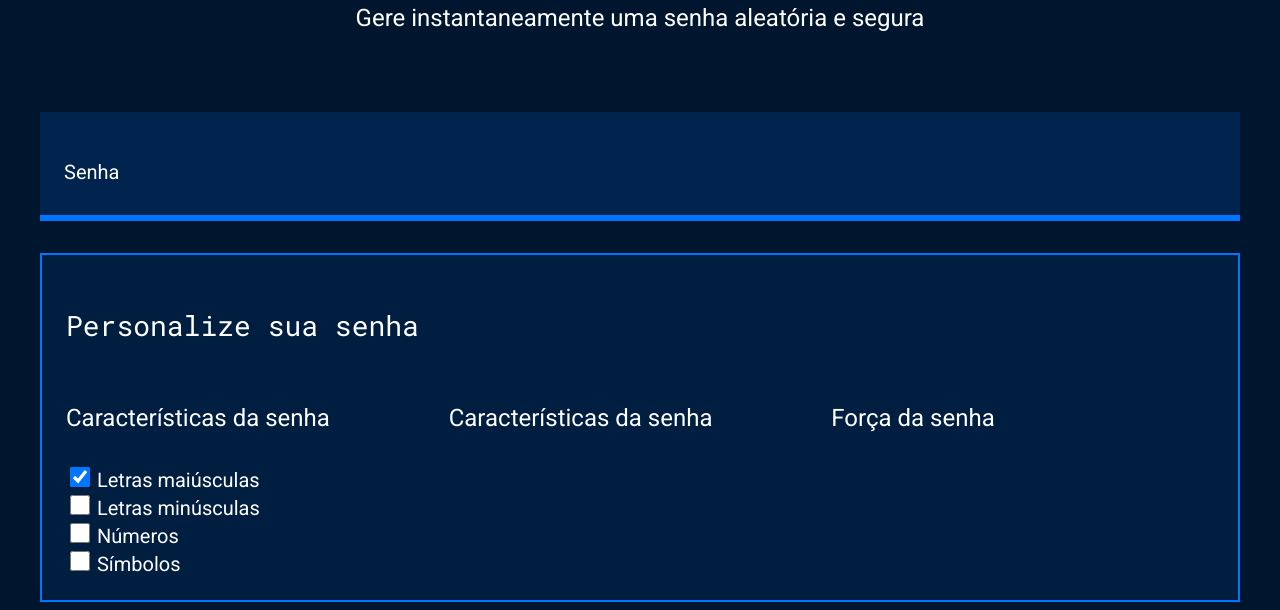
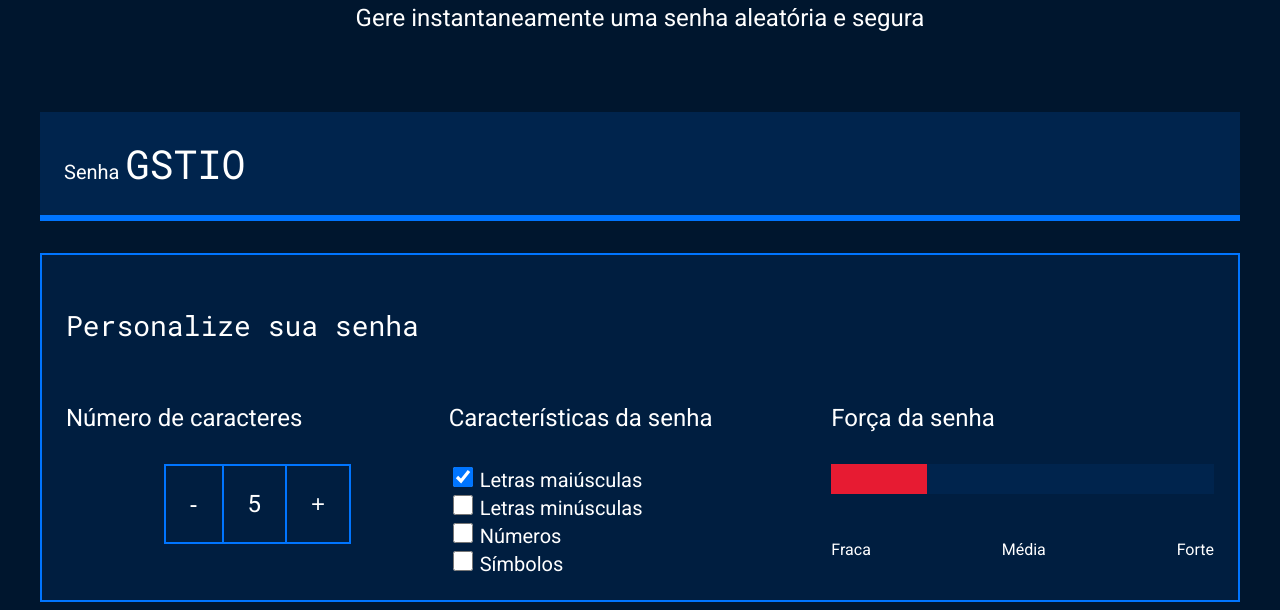
Before and after one commit to jhoaokei15/seguran-a-digital, a plain HTML site: page index.html in a window 1280 px wide. Shown: the part 214-824 px from the top of the page. Drawn offline with Linux system fonts and the light colour scheme.

Commit message:
Add files via upload

```diff
--- a/index.html
+++ b/index.html
@@ -17,11 +17,19 @@
         </div>
         <div class="conteudo-senha">
             <label for="senha">Senha</label>
-            <input name="senha" type="text" id="campo-senha">
+            <input name="senha" type="text" id="campo-senha" readonly>
         </div>
         <div class="parametro">
             <h3 class="parametro-titulo">Personalize sua senha</h3>
             <div class="parametro-coluna__senha">
+                <div class="parametro-senha">
+                    <h4 class="parametro-senha__titulo">Número de caracteres</h4>
+                    <div class="parametro-senha-botoes">
+                        <button class="parametro-senha__botao">-</button>
+                        <p class="parametro-senha__texto">12</p>
+                        <button class="parametro-senha__botao">+</button>
+                    </div>
+                </div>
                 <div class="parametro-senha">
                     <h4 class="parametro-senha__titulo">Características da senha</h4>
                     <div class="parametro-senha-checkbox">
@@ -40,16 +48,21 @@
                         <input name="simbolo" type="checkbox" class="checkbox">
                         <label for="simbolo">Símbolos</label>
                     </div>
-                    </div>
-                <div class="parametro-senha">
-                    <h4 class="parametro-senha__titulo">Características da senha</h4>
                 </div>
                 <div class="parametro-senha">
                     <h4 class="parametro-senha__titulo">Força da senha</h4>
+                    <div class="barra"></div>
+                    <div class="forca fraca"></div>
+                    <div class="parametro-senha-textos">
+                        <p>Fraca</p>
+                        <p>Média</p>
+                        <p>Forte</p>
+                    </div>
                 </div>
             </div>
         </div>
     </section>
+    <script src="main.js"></script>
 </body>
 
 </html>
--- /dev/null
+++ b/main.js
@@ -0,0 +1,40 @@
+const numeroSenha = document.querySelector('.parametro-senha__texto');
+let tamanhoSenha = 5;
+numeroSenha.textContent = tamanhoSenha;
+
+const botoes = document.querySelectorAll('.parametro-senha__botao');
+
+botoes[0].onclick = diminuiTamanho;
+botoes[1].onclick = aumentaTamanho;
+
+function diminuiTamanho() {
+    if (tamanhoSenha > 1) {
+        // tamanhoSenha = tamanhoSenha-1;
+        tamanhoSenha--;
+    }
+    numeroSenha.textContent = tamanhoSenha;
+    geraSenha();
+}
+function aumentaTamanho() {
+    if (tamanhoSenha < 20) {
+        // tamanhoSenha = tamanhoSenha+1;
+        tamanhoSenha++;
+    }
+    numeroSenha.textContent = tamanhoSenha;
+    geraSenha();
+}
+
+const campoSenha = document.querySelector('#campo-senha');
+
+const letrasMaiusculas = 'ABCDEFGHIJKLMNOPQRSTUVXYWZ';
+geraSenha();
+
+function geraSenha() {
+    let senha = '';
+    for (let i = 0; i < tamanhoSenha; i++) {
+        let numeroAleatorio = Math.random() * letrasMaiusculas.length;
+        numeroAleatorio = Math.floor(numeroAleatorio);
+        senha = senha + letrasMaiusculas[numeroAleatorio];
+    }
+    campoSenha.value = senha;
+}
--- a/style.css
+++ b/style.css
@@ -1,6 +1,6 @@
 @import url('https://fonts.googleapis.com/css2?family=Roboto&family=Roboto+Mono&display=swap');
 
-:root{
+:root {
     --branco: white;
     --cor-de-fundo: #00162E;
     --fundo-senha: #00244D;
@@ -10,38 +10,38 @@
     --roboto-mono: 'Roboto Mono', monospace;
 }
 
-*{
+* {
     font-weight: 400;
 }
 
-body{
+body {
     color: var(--branco);
     background-color: var(--cor-de-fundo);
     font-family: var(--roboto);
 }
 
-.titulo-principal{
+.titulo-principal {
     font-family: var(--roboto-mono);
     font-size: 32px;
 }
 
-.titulo-secundario{
+.titulo-secundario {
     font-size: 24px;
 }
 
-.conteudo-titulo{
+.conteudo-titulo {
     text-align: center;
     margin-top: 80px;
 }
 
-.conteudo-senha{
+.conteudo-senha {
     margin-top: 80px;
     background: var(--fundo-senha);
     padding: 24px;
     border-bottom: 6px solid var(--borda);
 }
 
-#campo-senha{
+#campo-senha {
     background-color: var(--fundo-senha);
     border: none;
     color: var(--branco);
@@ -50,53 +50,109 @@ body{
     width: 70%;
 }
 
-#campo-senha:focus{
+#campo-senha:focus {
     outline: none;
 }
 
-.conteudo{
+.conteudo {
     max-width: 1200px;
     margin: 0 auto;
 }
 
-.parametro{
+.parametro {
     background-color: var(--fundo-texto);
     border: 2px solid var(--borda);
     margin-top: 32px;
     padding: 24px;
 }
 
-.parametro-titulo{
+.parametro-titulo {
     font-family: var(--roboto-mono);
     font-size: 28px;
 }
 
-.parametro-senha__titulo{
-    font-size:24px;
+.parametro-senha__titulo {
+    font-size: 24px;
 }
 
-.parametro-coluna__senha{
+.parametro-coluna__senha {
     display: flex;
     flex-direction: column;
     justify-content: center;
 }
-.parametro-senha{
+
+.parametro-senha {
     width: 50%;
     margin: 0 auto;
 }
 
-label{
+.parametro-senha-botoes {
+    display: flex;
+    justify-content: center;
+}
+
+.parametro-senha__botao {
+    background-color: var(--fundo-texto);
+    color: var(--branco);
+    border: 2px solid var(--borda);
+    padding: 24px;
+    font-size: 24px;
+    cursor: pointer;
+}
+
+.parametro-senha__texto {
+    padding: 24px;
+    border-top: 2px solid var(--borda);
+    border-bottom: 2px solid var(--borda);
+    margin: 0;
+    font-size: 24px;
+}
+
+label {
     font-size: 20px;
 }
 
-.checkbox{
+.checkbox {
     width: 20px;
     height: 20px;
     cursor: pointer;
 }
 
+.barra {
+    background-color: var(--fundo-senha);
+    height: 30px;
+    width: 100%;
+}
+
+.forca {
+    height: 30px;
+    position: relative;
+    bottom: 30px;
+}
+
+.fraca {
+    width: 25%;
+    background-color: #E71B32;
+}
+
+.media {
+    background-color: #FAF408;
+    width: 50%;
+}
+
+.forte {
+    background-color: #00FF85;
+    width: 100%;
+}
+
+.parametro-senha-textos {
+    display: flex;
+    justify-content: space-between;
+}
+
+
 @media screen and (min-width: 768px) {
-    .parametro-coluna__senha{
+    .parametro-coluna__senha {
         flex-direction: row;
     }
 }
```
Also changed, not shown: 1 other file.
